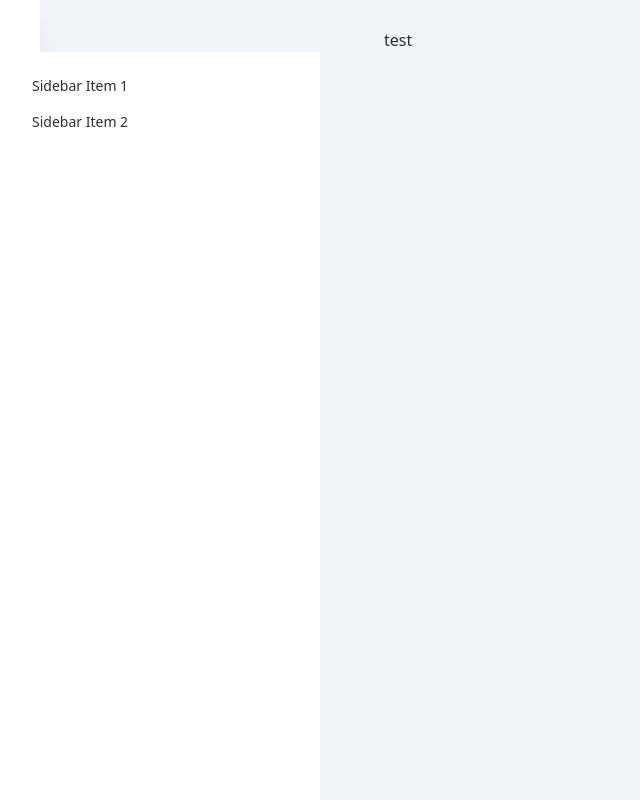
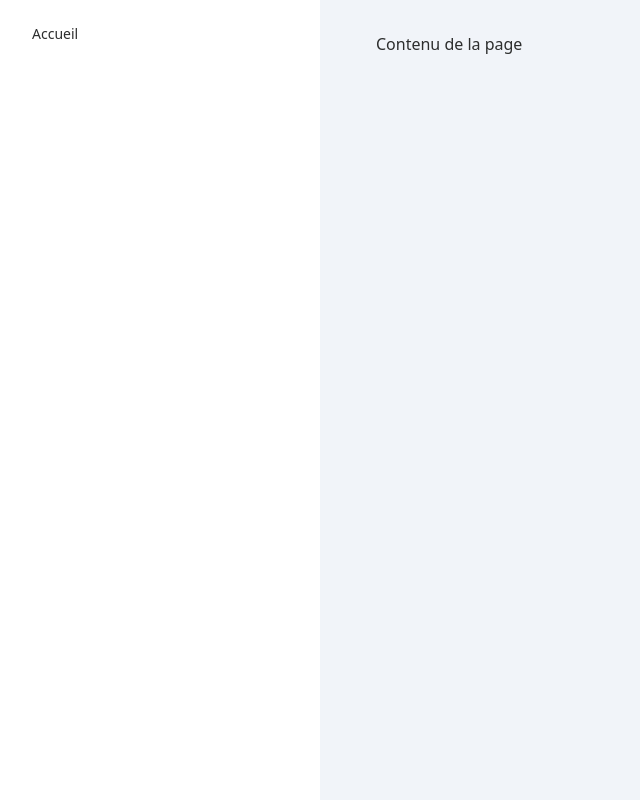
Before and after one commit to fayrtrick/car-manager, a React (Vite) app: page / in a window 1280 px wide. Shown: the whole page, without its empty margins (0-640 px from the left). Built offline with nearby package versions, Linux system fonts and the light colour scheme.

Commit message:
Suite drawer

```diff
--- a/src/App.tsx
+++ b/src/App.tsx
@@ -1,6 +1,6 @@
 import { useState } from "react";
-import { HiMenu } from "react-icons/hi";
 import Sidebar from "./components/Layout/Sidebar";
+import { TopBar } from "./components/Layout/TopBar";
 
 function App() {
   const [open, setOpen] = useState<boolean>(false);
@@ -9,20 +9,10 @@ function App() {
     <div className="drawer drawer-mobile lg:drawer-open">
       <input id="sidebar" type="checkbox" className="drawer-toggle" />
       <div className="drawer-content flex flex-col">
-        <div className="w-full py-2 px-5 flex justify-between items-center bg-secondary shadow-xl drawer-button lg:hidden border-0">
-          <label
-            htmlFor="sidebar"
-            className="hover:bg-[#E2E2E2] duration-100 p-3 rounded-3xl"
-          >
-            <HiMenu className="cursor-pointer" size={30} />
-          </label>
-          <img
-            className="max-w-[80px]"
-            src="https://static.vecteezy.com/system/resources/previews/013/923/537/original/red-car-vehicle-auto-detailing-logo-png.png"
-          />
-        </div>
-        <div className="px-12 lg:px-16 py-7">
-          <p>test</p>
+        <TopBar />
+        <div className="px-10 lg:px-14 py-8">
+          <p>Contenu de la page</p>
+          {/*<Outlet />*/}
         </div>
       </div>
       <Sidebar open={open} setOpen={setOpen} />
--- a/src/components/Layout/Sidebar.tsx
+++ b/src/components/Layout/Sidebar.tsx
@@ -1,26 +1,43 @@
-import React from "react";
+import { GrClose } from "react-icons/gr";
 
 interface SidebarProps {
   open: boolean;
   setOpen: (open: boolean) => void;
 }
 
-const Sidebar = ({ open, setOpen }: SidebarProps) => {
+const liensNavigation = [
+  {
+    name: "Accueil",
+    url: "/",
+    icon: <></>
+  },
+];
+
+const Sidebar = ({}: SidebarProps) => {
   return (
     <div className="drawer-side">
       <label htmlFor="sidebar" className="lg:!invisible drawer-overlay"></label>
 
-      <div className="bg-white shadow-xl  p-5 pt-8 flex flex-col font-bold relative duration-300"></div>
+      {/* Contenu */}
+      <div className="flex flex-col h-full w-80 bg-white">
 
-      <ul className="menu p-4 w-80 h-full bg-white text-base-content">
-        {/* Sidebar content here */}
-        <li>
-          <a>Sidebar Item 1</a>
-        </li>
-        <li>
-          <a>Sidebar Item 2</a>
-        </li>
-      </ul>
+        <div className="lg:hidden flex justify-end p-3">
+          <label htmlFor="sidebar" className="p-1.5 cursor-pointer">
+            <GrClose className="!stroke-gray-100" />
+          </label>
+        </div>
+
+        <ul className="menu p-4 w-80 h-full text-base-content">
+          {liensNavigation.map(({ name, url, icon }) => (
+            <li>
+              <a href={url}>
+                {icon} {name}
+              </a>
+            </li>
+          ))}
+        </ul>
+      </div>
+
     </div>
   );
 };
--- /dev/null
+++ b/src/components/Layout/TopBar.tsx
@@ -0,0 +1,18 @@
+import { HiMenu } from "react-icons/hi";
+
+export function TopBar() {
+  return (
+    <div className="w-full py-2 px-5 flex justify-between items-center bg-primary-400 drawer-button lg:hidden border-0">
+      <label
+        htmlFor="sidebar"
+        className="hover:text-primary-100 duration-100 p-3 cursor-pointer text-white"
+      >
+        <HiMenu size={26} />
+      </label>
+      <img
+        className="max-h-[50px]"
+        src="https://static.vecteezy.com/system/resources/previews/013/923/537/original/red-car-vehicle-auto-detailing-logo-png.png"
+      />
+    </div>
+  );
+}
--- a/tailwind.config.js
+++ b/tailwind.config.js
@@ -21,7 +21,23 @@ export default {
     ],
   },
   theme: {
-    extend: {},
+    extend: {
+      colors: {
+        primary: {
+          '50': '#fff4ed',
+          '100': '#ffe5d5',
+          '200': '#fdc8ab',
+          '300': '#fca175',
+          '400': '#f9703e',
+          '500': '#f74a18',
+          '600': '#e8310e',
+          '700': '#c0210e',
+          '800': '#991c13',
+          '900': '#7b1b13',
+          '950': '#420908',
+        },
+      }
+    },
   },
   plugins: [daisyUi],
 };
```
